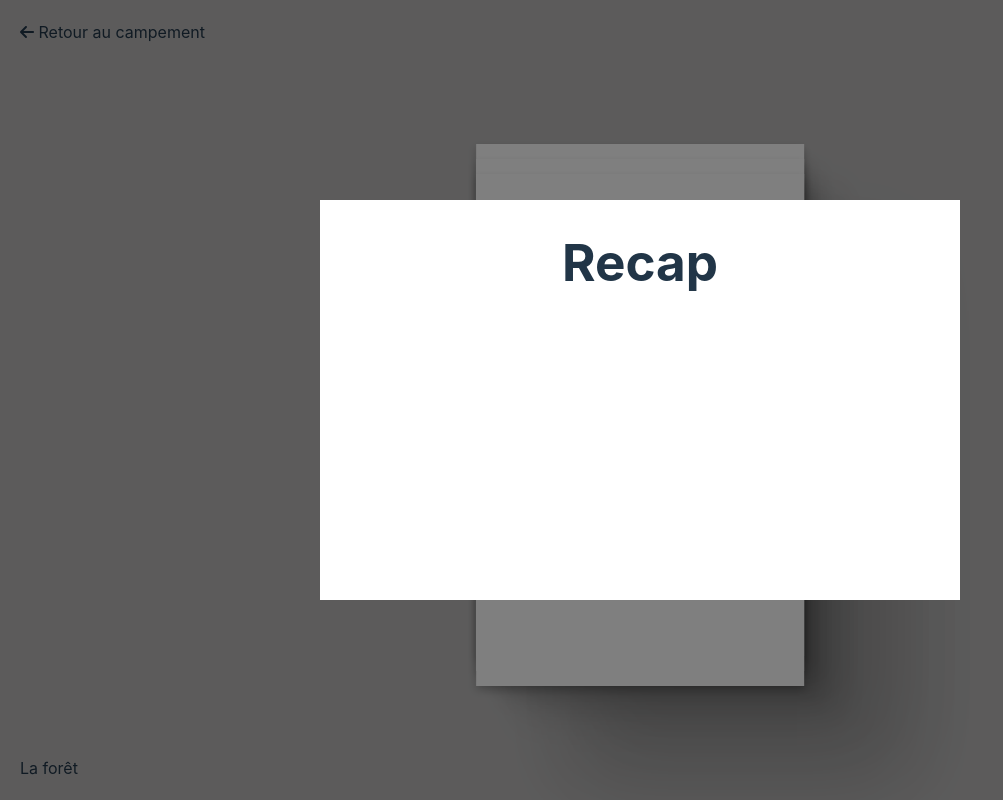
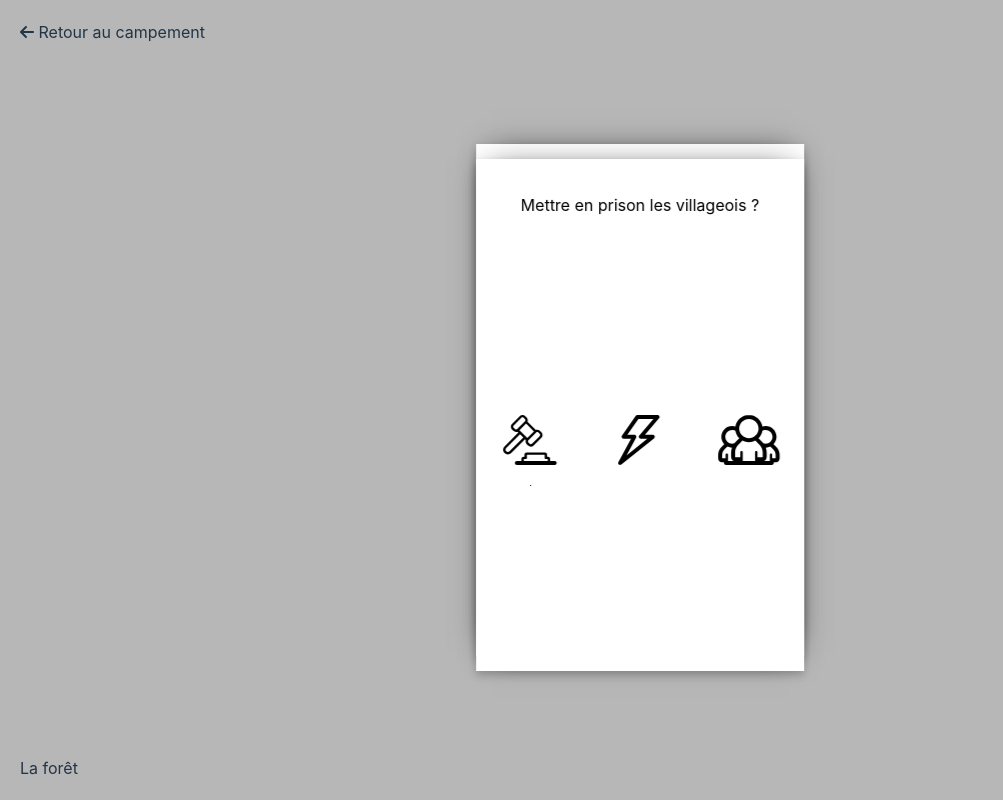
Before and after one commit to emilevl/projint-mini-jeux-durabilia, a Vue app: page / in a window 1280 px wide. Shown: the whole page, without its empty margins (0-1003 px from the left). Built offline with nearby package versions, Linux system fonts and the light colour scheme.

Commit message:
Add json file to the project, connect with cards

```diff
--- a/src/assets/dataCards.json
+++ b/src/assets/dataCards.json
@@ -5,7 +5,7 @@
             "title": "Installer un barrage",
             "question": "Proposer la construction d'un barrage ?",
             "context": "Les villageois se plaignent de blablabla...",
-            "reponses": [
+            "responses": [
                 {
                     "name": "Oui, je veux",
                     "impact": [
@@ -23,21 +23,24 @@
         },
         {
             "id": 2,
-            "title": "",
-            "question": "",
-            "context": "",
-            "reponses": [
+            "title": "Emprisonner villageois",
+            "question": "Mettre en prison les villageois ?",
+            "context": "Les villageois se plaignent de blablabla...",
+            "responses": [
                 {
-                    "name": "",
+                    "name": "Oui, que justice soit faite",
                     "impact": [
-                        {"ressource": "lifeAquatic", "level": -10},
-                        {"ressource": "energy", "level": 20}
+                        {"ressource": "peaceJustice", "level": 10},
+                        {"ressource": "energy", "level": -20},
+                        {"ressource": "communities", "level": -50}
                     ]
                 },
                 {
-                    "name": "Non t'es ouf",
+                    "name": "Non, nous avons besoin d'eux",
                     "impact": [
-                        {"ressource": "lifeAquatic", "level": 20}
+                        {"ressource": "education", "level": -20},
+                        {"ressource": "energy", "level": -20},
+                        {"ressource": "peaceJustice", "level": -50}
                     ]
                 }
             ]
--- a/src/components/card.vue
+++ b/src/components/card.vue
@@ -41,10 +41,10 @@ onMounted(() => {
         <p>{{ description }}</p>
         <div class="flip-card-ressources">
           <div v-for="ressource of props.ressources" class="ressource-icon-wrapper">
-            <img :src="`src/assets/icons/${ressource.name}.svg`">
+            <img :src="`src/assets/icons/${ressource.ressource}.svg`">
             <div class="circle" :style="{
-              height: `${((ressource.level/100)*10)+5}px`,
-              width: `${((ressource.level/100)*10)+5}px`
+              height: `${((ressource.level/100)*4)}px`,
+              width: `${((ressource.level/100)*4)}px`
             }"></div>
           </div>
         </div>
@@ -103,13 +103,16 @@ onMounted(() => {
   height: 100%;
   -webkit-backface-visibility: hidden;
   backface-visibility: hidden;
-  box-shadow:
+  -webkit-box-shadow: 0px -4px 30px -14px rgba(0,0,0,0.67);
+  -moz-box-shadow: 0px -4px 30px -14px rgba(0,0,0,0.67);
+  box-shadow: 0px -4px 30px -14px rgba(0,0,0,0.67);
+  /* box-shadow:
     2.8px 2.8px 2.2px rgba(0, 0, 0, 0.02),
     6.7px 6.7px 5.3px rgba(0, 0, 0, 0.028),
     12.5px 12.5px 10px rgba(0, 0, 0, 0.035),
     22.3px 22.3px 17.9px rgba(0, 0, 0, 0.042),
     41.8px 41.8px 33.4px rgba(0, 0, 0, 0.05),
-    100px 100px 80px rgba(0, 0, 0, 0.07);
+    100px 100px 80px rgba(0, 0, 0, 0.07); */
 }
 
 .flip-card-front {
--- a/src/interfaces/TheCardInterface.vue
+++ b/src/interfaces/TheCardInterface.vue
@@ -35,44 +35,19 @@ let RESSOURCES_NAMES = ref([
   { name: 'water', level: 0 },
 ])
 
-console.log(dataCards.cards[0].id)
 
-// let CARDS = [];
+let CARDS = ref([]);
 // create a new array with 5 of the dataCards objects
-// for(let i = 0; i < dataCards.cards.length; i++) {
-//   CARDS.push(dataCards.cards[i])
-//   dataCards.cards[i].id = i
-// }
+for(let i = 0; i < dataCards.cards.length; i++) {
+  // add the card from the dataCards object to the CARDS array
+  CARDS.value.push(dataCards.cards[i]);
 
-let CARDS = ref([
-  {
-    name: 'Card 1',
-    description: 'Lorem ipsum dolor sit amet, consectetur adipiscing elit.',
-    ressources: [{name: 'energy', level: 10}, {name: 'water', level: 30}, {name: 'hunger', level: 50}],
-    description: 'Description Lorem ipsum dolor sit amet, consectetur adipiscing elit.',
-    response: '',
-    yes: 'Card 1 yes info',
-    no: 'Card 1 no info'
-  },
-  {
-    name: 'Card 2',
-    description: 'Lorem ipsum dolor sit amet, consectetur adipiscing elit.',
-    ressources: [{name: 'energy', level: 10}, {name: 'water', level: 30}, {name: 'hunger', level: 50}],
-    description: 'Description Lorem ipsum dolor sit amet, consectetur adipiscing elit.',
-    response: '',
-    yes: 'Card 2 yes info',
-    no: 'Card 2 no info'
-  },
-  {
-    name: 'Card 3',
-    description: 'Lorem ipsum dolor sit amet, consectetur adipiscing elit.',
-    ressources: [{name: 'peaceJustice', level: 90}, {name: 'water', level: 30}, {name: 'hunger', level: 50}],
-    description: 'Description Lorem ipsum dolor sit amet, consectetur adipiscing elit.',
-    response: '',
-    yes: 'Card 3 yes info',
-    no: 'Card 3 no info'
-  }
-])
+  // dataCards.cards[i].id = i
+}
+
+// choices are from the dataCards object: 0 = choice 1, 1 = choice 2
+// -> cards.responses[choice]
+const iChoice = ref(0);
 
 const iCurrentCard = CARDS.value.length-1;
 let mouseMoveHandler;
@@ -84,12 +59,13 @@ onMounted(() => {
     const band = card.querySelector(`.flip-card-band`);
     if (!card) return;
 
-    // If the person tilts on the left, we'll show the "no" response
+    // If the person tilts on the left, we'll show the first response
     if (event.clientX < windowCenterX - 200) {
-      CARDS.value[iCurrentCard].response = CARDS.value[iCurrentCard].no;
+      iChoice.value = 0;
       band.style.height = '20%';
     } else if(event.clientX > windowCenterX + 200){
-      CARDS.value[iCurrentCard].response = CARDS.value[iCurrentCard].yes;
+      iChoice.value = 1;
+      // CARDS.value[iCurrentCard].response = CARDS.value[iCurrentCard].responses[1].name;
       band.style.height = '20%';
     } else {
       band.style.height = '0%';
@@ -112,7 +88,7 @@ onUnmounted(() => {
   document.removeEventListener("mousemove", mouseMoveHandler);
 });
 
-let showRecap = ref(true)
+let showRecap = ref(false)
 function toggleRecap(){
   showRecap.value = !showRecap.value
 }
@@ -146,12 +122,12 @@ function turnCard() {
 
       <div id="cards">
         <Card v-for="(card, index) of CARDS" :name="card.name"
-        :description="card.description"
+        :description="card.question"
         @click="turnCard()"
         :index="index"
         ref="cards"
-        :ressources="card.ressources"
-        :response="card.response"
+        :ressources="card.responses[iChoice].impact"
+        :response="card.responses[iChoice].name"
         ></Card>
       </div>
     </div>
```
